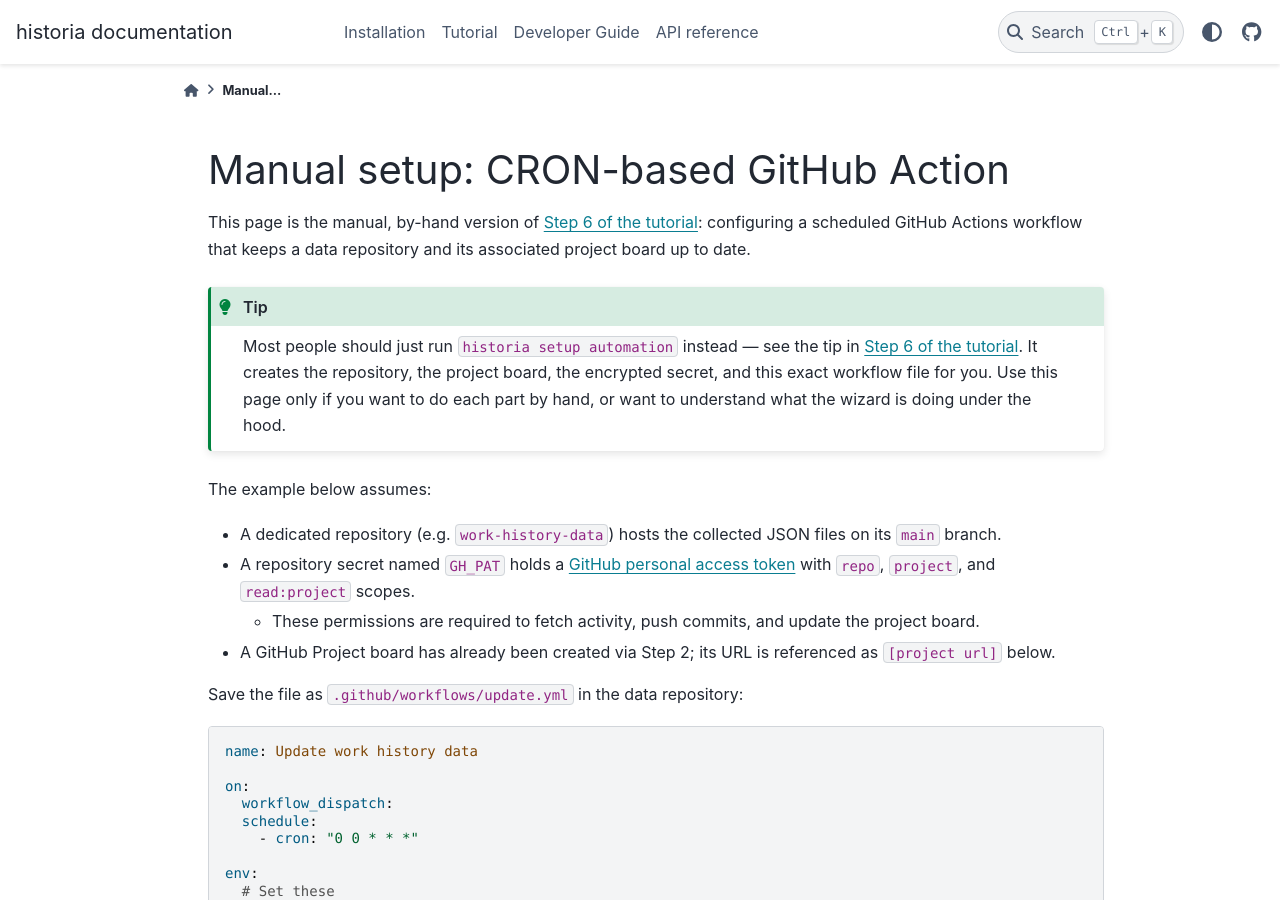
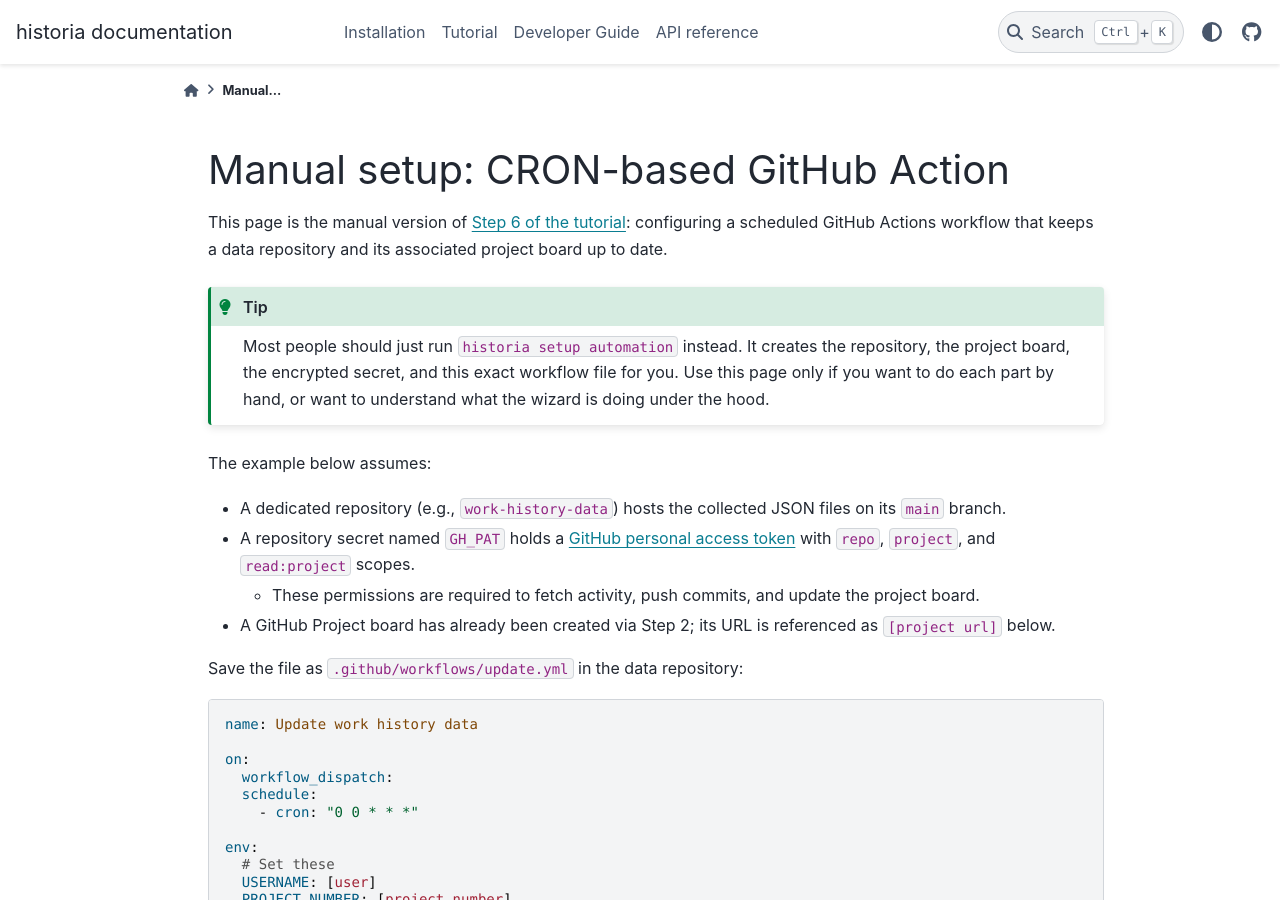
Before and after one commit to CodyCBakerPhD/historia, a Sphinx documentation site: the page built from docs/tutorial/manual-automation-setup.md, in a window 1280 px wide and 900 px high. Built offline with Sphinx 7.4.7 and the PyData theme 0.15.4, drawn with Linux system fonts in a browser that asks for light colours.

Commit message:
Update manual-automation-setup.md

```diff
--- a/docs/tutorial/manual-automation-setup.md
+++ b/docs/tutorial/manual-automation-setup.md
@@ -4,15 +4,15 @@
 
 # Manual setup: CRON-based GitHub Action
 
-This page is the manual, by-hand version of [Step 6 of the tutorial](index.md): configuring a scheduled GitHub Actions workflow that keeps a data repository and its associated project board up to date.
+This page is the manual version of [Step 6 of the tutorial](index.md): configuring a scheduled GitHub Actions workflow that keeps a data repository and its associated project board up to date.
 
 :::{tip}
-Most people should just run `historia setup automation` instead — see the tip in [Step 6 of the tutorial](index.md). It creates the repository, the project board, the encrypted secret, and this exact workflow file for you. Use this page only if you want to do each part by hand, or want to understand what the wizard is doing under the hood.
+Most people should just run `historia setup automation` instead. It creates the repository, the project board, the encrypted secret, and this exact workflow file for you. Use this page only if you want to do each part by hand, or want to understand what the wizard is doing under the hood.
 :::
 
 The example below assumes:
 
-- A dedicated repository (e.g. `work-history-data`) hosts the collected JSON files on its `main` branch.
+- A dedicated repository (e.g., `work-history-data`) hosts the collected JSON files on its `main` branch.
 - A repository secret named `GH_PAT` holds a [GitHub personal access token](https://docs.github.com/en/authentication/keeping-your-account-and-data-secure/managing-your-personal-access-tokens) with `repo`, `project`,  and `read:project` scopes.
   - These permissions are required to fetch activity, push commits, and update the project board.
 - A GitHub Project board has already been created via Step 2; its URL is referenced as `[project url]` below.
```
